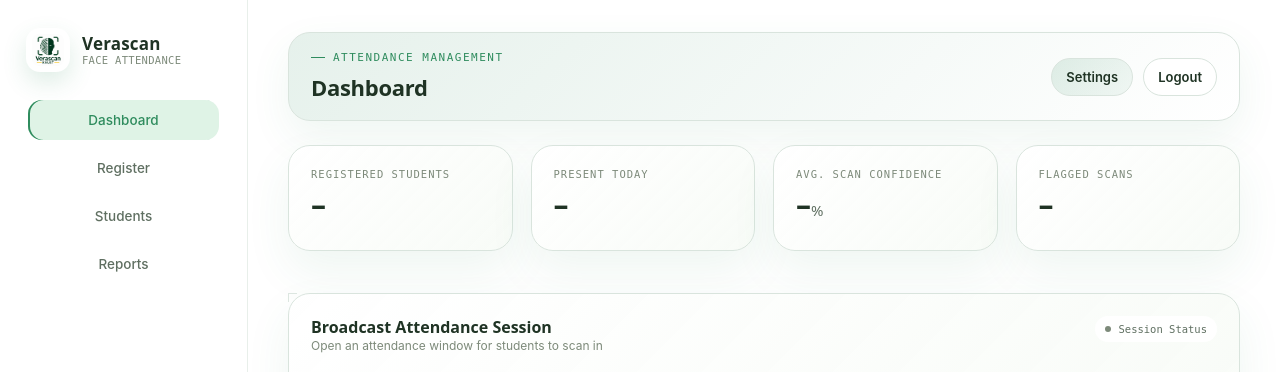
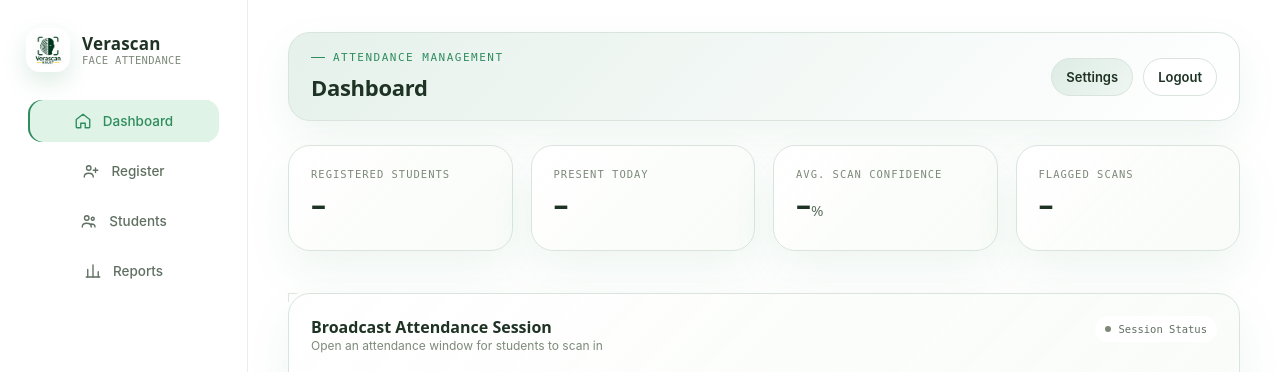
Before and after one commit to NafisSamari1/facial-recognition-attendance-, a Flask app: page / in a window 1280 px wide. Shown: the top 372 px of the page. Run offline with Flask 3, Linux system fonts and the light colour scheme; a user stored in the database is signed in; data that the repository does not hold is empty; some libraries are stand-ins or nearby versions.

Commit message:
Update static, css, and style.css

```diff
--- a/static/css/style.css
+++ b/static/css/style.css
@@ -148,6 +148,18 @@ button { font-family: inherit; }
   transition: background 0.15s ease, color 0.15s ease;
   justify-content: center;
 }
+.icon-sprite { position: absolute; width: 0; height: 0; overflow: hidden; }
+.nav-icon {
+  width: 18px;
+  height: 18px;
+  flex: 0 0 18px;
+  fill: none;
+  stroke: currentColor;
+  stroke-width: 1.8;
+  stroke-linecap: round;
+  stroke-linejoin: round;
+}
+.nav-link, .mobile-nav-link { display: flex; align-items: center; gap: 11px; }
 .nav-ic { width: 16px; text-align: center; font-size: 13px; opacity: 0.85; }
 .nav-link:hover { background: var(--panel); color: var(--text); }
 .nav-link.active { background: #dff3e6; color: var(--accent); box-shadow: inset 2px 0 0 var(--accent); }
--- a/templates/base.html
+++ b/templates/base.html
@@ -11,6 +11,14 @@
     <link rel="stylesheet" href="https://unpkg.com/leaflet@1.9.4/dist/leaflet.css" crossorigin="" />
   </head>
   <body>
+    <svg aria-hidden="true" class="icon-sprite">
+      <symbol id="icon-home" viewBox="0 0 24 24"><path d="m3 10 9-7 9 7v10a1 1 0 0 1-1 1h-5v-6H9v6H4a1 1 0 0 1-1-1V10Z"></path></symbol>
+      <symbol id="icon-attendance" viewBox="0 0 24 24"><path d="M6 3h12a2 2 0 0 1 2 2v14a2 2 0 0 1-2 2H6a2 2 0 0 1-2-2V5a2 2 0 0 1 2-2Z"></path><path d="M8 7h8M8 11h8M8 15h4"></path><path d="m15 16 1.5 1.5L19 15"></path></symbol>
+      <symbol id="icon-discover" viewBox="0 0 24 24"><circle cx="12" cy="12" r="9"></circle><path d="m15.5 8.5-2.2 4.8-4.8 2.2 2.2-4.8 4.8-2.2Z"></path></symbol>
+      <symbol id="icon-reports" viewBox="0 0 24 24"><path d="M5 20V10M12 20V4M19 20v-7"></path><path d="M3 20h18"></path></symbol>
+      <symbol id="icon-register" viewBox="0 0 24 24"><circle cx="9" cy="8" r="3"></circle><path d="M3 20c0-3.3 2.7-5 6-5s6 1.7 6 5M18 8v6M15 11h6"></path></symbol>
+      <symbol id="icon-students" viewBox="0 0 24 24"><circle cx="9" cy="8" r="3"></circle><circle cx="17" cy="9" r="2"></circle><path d="M3 20c0-3.3 2.7-5 6-5s6 1.7 6 5M15 16c3 0 5 1.3 5 4"></path></symbol>
+    </svg>
 
     <div class="shell {% if request.endpoint == 'login_page' %}login-page{% endif %}">
       {% if request.endpoint != 'login_page' %}
@@ -23,15 +31,15 @@
           </div>
         </div>
         <nav class="nav">
-          <a class="nav-link {{ 'active' if request.endpoint == 'dashboard' else '' }}" href="/">{% if session.get('role') == 'student' %}Home{% else %}Dashboard{% endif %}</a>
+          <a class="nav-link {{ 'active' if request.endpoint == 'dashboard' else '' }}" href="/"><svg class="nav-icon"><use href="#icon-home"></use></svg><span>{% if session.get('role') == 'student' %}Home{% else %}Dashboard{% endif %}</span></a>
           {% if session.get('role') == 'manager' %}
-            <a class="nav-link {{ 'active' if request.endpoint == 'register_page' else '' }}" href="/register">Register</a>
-            <a class="nav-link {{ 'active' if request.endpoint == 'students_page' else '' }}" href="/students">Students</a>
-            <a class="nav-link {{ 'active' if request.endpoint == 'reports_page' else '' }}" href="/reports">Reports</a>
+            <a class="nav-link {{ 'active' if request.endpoint == 'register_page' else '' }}" href="/register"><svg class="nav-icon"><use href="#icon-register"></use></svg><span>Register</span></a>
+            <a class="nav-link {{ 'active' if request.endpoint == 'students_page' else '' }}" href="/students"><svg class="nav-icon"><use href="#icon-students"></use></svg><span>Students</span></a>
+            <a class="nav-link {{ 'active' if request.endpoint == 'reports_page' else '' }}" href="/reports"><svg class="nav-icon"><use href="#icon-reports"></use></svg><span>Reports</span></a>
           {% elif session.get('role') == 'student' %}
-            <a class="nav-link {{ 'active' if request.endpoint == 'attendance_page' else '' }}" href="/attendance">Attendance</a>
-            <a class="nav-link {{ 'active' if request.endpoint == 'discover_page' else '' }}" href="/discover">Discover</a>
-            <a class="nav-link {{ 'active' if request.endpoint == 'reports_page' else '' }}" href="/reports">My Reports</a>
+            <a class="nav-link {{ 'active' if request.endpoint == 'attendance_page' else '' }}" href="/attendance"><svg class="nav-icon"><use href="#icon-attendance"></use></svg><span>Attendance</span></a>
+            <a class="nav-link {{ 'active' if request.endpoint == 'discover_page' else '' }}" href="/discover"><svg class="nav-icon"><use href="#icon-discover"></use></svg><span>Discover</span></a>
+            <a class="nav-link {{ 'active' if request.endpoint == 'reports_page' else '' }}" href="/reports"><svg class="nav-icon"><use href="#icon-reports"></use></svg><span>My Reports</span></a>
           {% endif %}
         </nav>
 
@@ -187,15 +195,15 @@
     </div>
 
     <nav class="mobile-nav" aria-label="Mobile navigation">
-      <a class="mobile-nav-link {{ 'active' if request.endpoint == 'dashboard' else '' }}" href="/"><span>Home</span></a>
+      <a class="mobile-nav-link {{ 'active' if request.endpoint == 'dashboard' else '' }}" href="/"><svg class="nav-icon"><use href="#icon-home"></use></svg><span>Home</span></a>
       {% if session.get('role') == 'manager' %}
-        <a class="mobile-nav-link {{ 'active' if request.endpoint == 'register_page' else '' }}" href="/register"><span>Register</span></a>
-        <a class="mobile-nav-link {{ 'active' if request.endpoint == 'students_page' else '' }}" href="/students"><span>Students</span></a>
-        <a class="mobile-nav-link {{ 'active' if request.endpoint == 'reports_page' else '' }}" href="/reports"><span>Reports</span></a>
+        <a class="mobile-nav-link {{ 'active' if request.endpoint == 'register_page' else '' }}" href="/register"><svg class="nav-icon"><use href="#icon-register"></use></svg><span>Register</span></a>
+        <a class="mobile-nav-link {{ 'active' if request.endpoint == 'students_page' else '' }}" href="/students"><svg class="nav-icon"><use href="#icon-students"></use></svg><span>Students</span></a>
+        <a class="mobile-nav-link {{ 'active' if request.endpoint == 'reports_page' else '' }}" href="/reports"><svg class="nav-icon"><use href="#icon-reports"></use></svg><span>Reports</span></a>
       {% elif session.get('role') == 'student' %}
-        <a class="mobile-nav-link {{ 'active' if request.endpoint == 'attendance_page' else '' }}" href="/attendance"><span>Attendance</span></a>
-        <a class="mobile-nav-link {{ 'active' if request.endpoint == 'discover_page' else '' }}" href="/discover"><span>Discover</span></a>
-        <a class="mobile-nav-link {{ 'active' if request.endpoint == 'reports_page' else '' }}" href="/reports"><span>My Reports</span></a>
+        <a class="mobile-nav-link {{ 'active' if request.endpoint == 'attendance_page' else '' }}" href="/attendance"><svg class="nav-icon"><use href="#icon-attendance"></use></svg><span>Attendance</span></a>
+        <a class="mobile-nav-link {{ 'active' if request.endpoint == 'discover_page' else '' }}" href="/discover"><svg class="nav-icon"><use href="#icon-discover"></use></svg><span>Discover</span></a>
+        <a class="mobile-nav-link {{ 'active' if request.endpoint == 'reports_page' else '' }}" href="/reports"><svg class="nav-icon"><use href="#icon-reports"></use></svg><span>My Reports</span></a>
       {% endif %}
       {% if session.get('role') != 'student' %}
         <button class="mobile-nav-link" type="button" data-settings-trigger><span>Settings</span></button>
```
